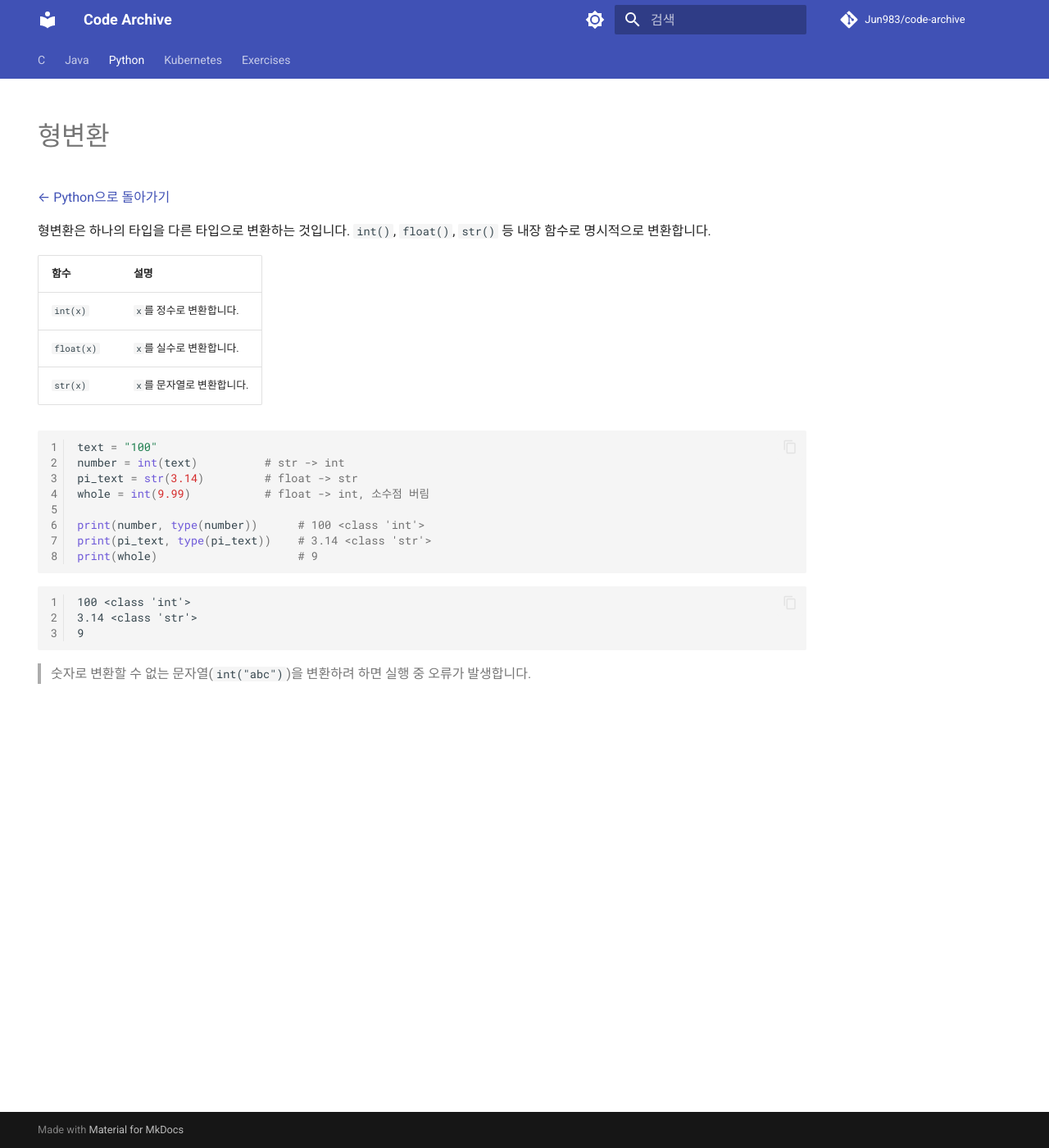
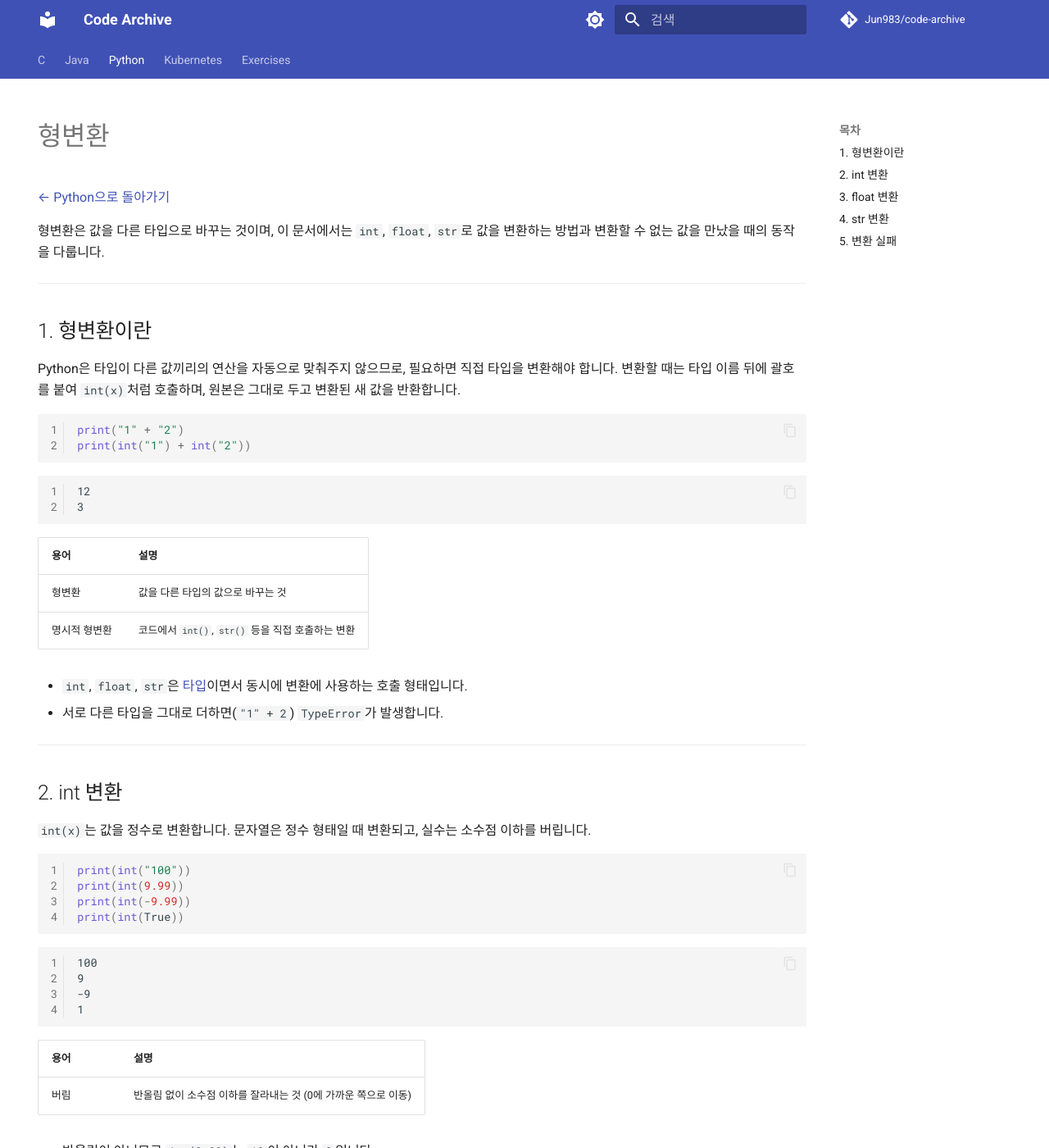
Before and after one commit to Jun983/code-archive, an MkDocs documentation site: the page built from docs/python/casting.md, in a window 1280 px wide and 1400 px high. Shown: the whole window at 82% size. Built offline with MkDocs 1.6.1 and Material for MkDocs 9.7.7, drawn with Linux system fonts in a browser that asks for light colours; comment, search, counter and statistics services are not loaded; some of the changed text lies outside the part shown.

Commit message:
docs(python): 형변환 문서 개요 패턴에 맞춰 보강
Co-Authored-By: Claude Sonnet 5.5 <noreply@anthropic.com>

````diff
--- a/docs/python/casting.md
+++ b/docs/python/casting.md
@@ -7,29 +7,119 @@ hide:
 
 [← Python으로 돌아가기](index.md)
 
-형변환은 하나의 타입을 다른 타입으로 변환하는 것입니다. `int()`, `float()`, `str()` 등 내장 함수로 명시적으로 변환합니다.
+형변환은 값을 다른 타입으로 바꾸는 것이며, 이 문서에서는 `int`, `float`, `str`로 값을 변환하는 방법과 변환할 수 없는 값을 만났을 때의 동작을 다룹니다.
 
-| 함수 | 설명 |
-|------|------|
-| `int(x)` | `x`를 정수로 변환합니다. |
-| `float(x)` | `x`를 실수로 변환합니다. |
-| `str(x)` | `x`를 문자열로 변환합니다. |
+---
+
+## 1. 형변환이란
+
+Python은 타입이 다른 값끼리의 연산을 자동으로 맞춰주지 않으므로, 필요하면 직접 타입을 변환해야 합니다. 변환할 때는 타입 이름 뒤에 괄호를 붙여 `int(x)`처럼 호출하며, 원본은 그대로 두고 변환된 새 값을 반환합니다.
 
 ```python
-text = "100"
-number = int(text)          # str -> int
-pi_text = str(3.14)         # float -> str
-whole = int(9.99)           # float -> int, 소수점 버림
-
-print(number, type(number))      # 100 <class 'int'>
-print(pi_text, type(pi_text))    # 3.14 <class 'str'>
-print(whole)                     # 9
+print("1" + "2")
+print(int("1") + int("2"))
 ```
 
-```
-100 <class 'int'>
-3.14 <class 'str'>
-9
+```text
+12
+3
 ```
 
-> 숫자로 변환할 수 없는 문자열(`int("abc")`)을 변환하려 하면 실행 중 오류가 발생합니다.
+| 용어 | 설명 |
+|---|---|
+| 형변환 | 값을 다른 타입의 값으로 바꾸는 것 |
+| 명시적 형변환 | 코드에서 `int()`, `str()` 등을 직접 호출하는 변환 |
+
+- `int`, `float`, `str`은 [타입](type.md)이면서 동시에 변환에 사용하는 호출 형태입니다.
+- 서로 다른 타입을 그대로 더하면(`"1" + 2`) `TypeError`가 발생합니다.
+
+---
+
+## 2. int 변환
+
+`int(x)`는 값을 정수로 변환합니다. 문자열은 정수 형태일 때 변환되고, 실수는 소수점 이하를 버립니다.
+
+```python
+print(int("100"))
+print(int(9.99))
+print(int(-9.99))
+print(int(True))
+```
+
+```text
+100
+9
+-9
+1
+```
+
+| 용어 | 설명 |
+|---|---|
+| 버림 | 반올림 없이 소수점 이하를 잘라내는 것 (0에 가까운 쪽으로 이동) |
+
+- 반올림이 아니므로 `int(9.99)`는 `10`이 아니라 `9`입니다.
+- `True`는 `1`, `False`는 `0`으로 변환됩니다.
+
+---
+
+## 3. float 변환
+
+`float(x)`는 값을 실수로 변환합니다. 정수나 숫자 형태의 문자열을 실수로 바꿀 때 사용합니다.
+
+```python
+print(float("3.14"))
+print(float(3))
+print(float("10"))
+```
+
+```text
+3.14
+3.0
+10.0
+```
+
+- 정수를 변환하면 `3`이 `3.0`처럼 소수점이 붙은 값이 됩니다.
+
+---
+
+## 4. str 변환
+
+`str(x)`는 값을 문자열로 변환합니다. 숫자를 문자열과 이어 붙이거나 출력용 문자열을 만들 때 사용합니다.
+
+```python
+age = 25
+
+print("나이: " + str(age))
+print(str(3.14), type(str(3.14)))
+print(str(True))
+```
+
+```text
+나이: 25
+3.14 <class 'str'>
+True
+```
+
+- 어떤 값이든 문자열로 변환할 수 있습니다.
+- `print()`가 값을 출력할 때 내부에서 `str()`을 호출하는 방식은 [출력](output.md)에서 다룹니다.
+
+---
+
+## 5. 변환 실패
+
+값의 형태가 변환하려는 타입과 맞지 않으면 `ValueError`가 발생합니다.
+
+```python
+print(int("abc"))
+```
+
+```text
+ValueError: invalid literal for int() with base 10: 'abc'
+```
+
+| 용어 | 설명 |
+|---|---|
+| `ValueError` | 타입은 맞지만 값이 올바르지 않을 때 발생하는 오류 |
+
+- 소수 형태의 문자열(`"3.14"`)은 `int()`로 바로 변환할 수 없으며, `int(float("3.14"))`처럼 두 단계로 변환합니다.
+- 오류를 처리하는 방법은 [예외 처리](exception.md)에서 다룹니다.
````
Also changed, not shown: docs/python/index.md (+1 -1 lines).
